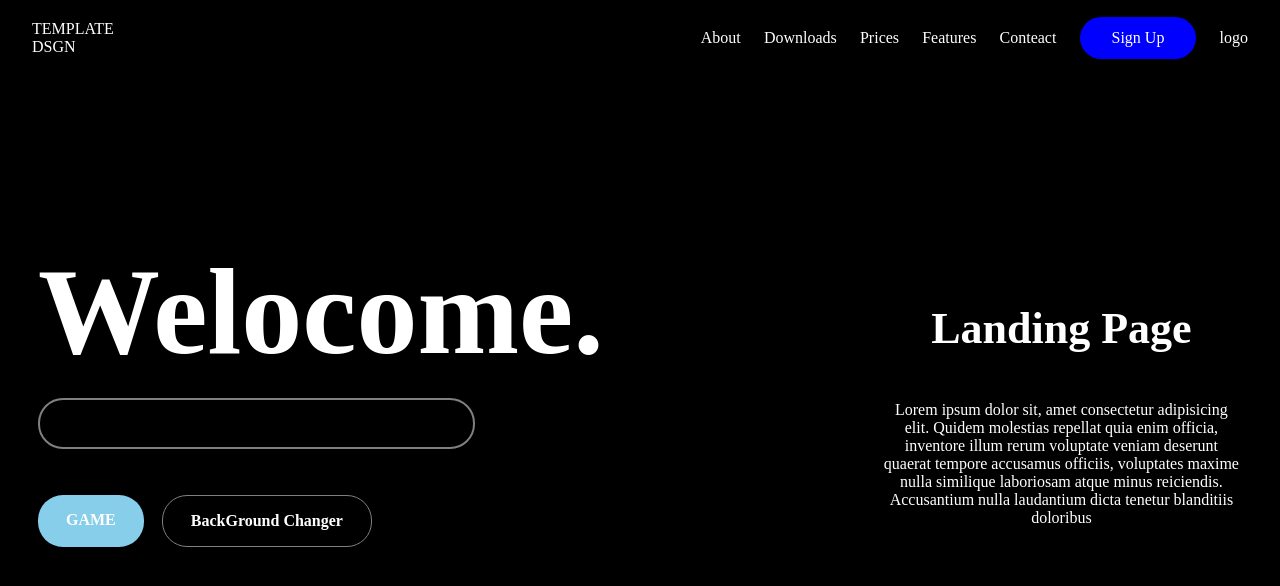
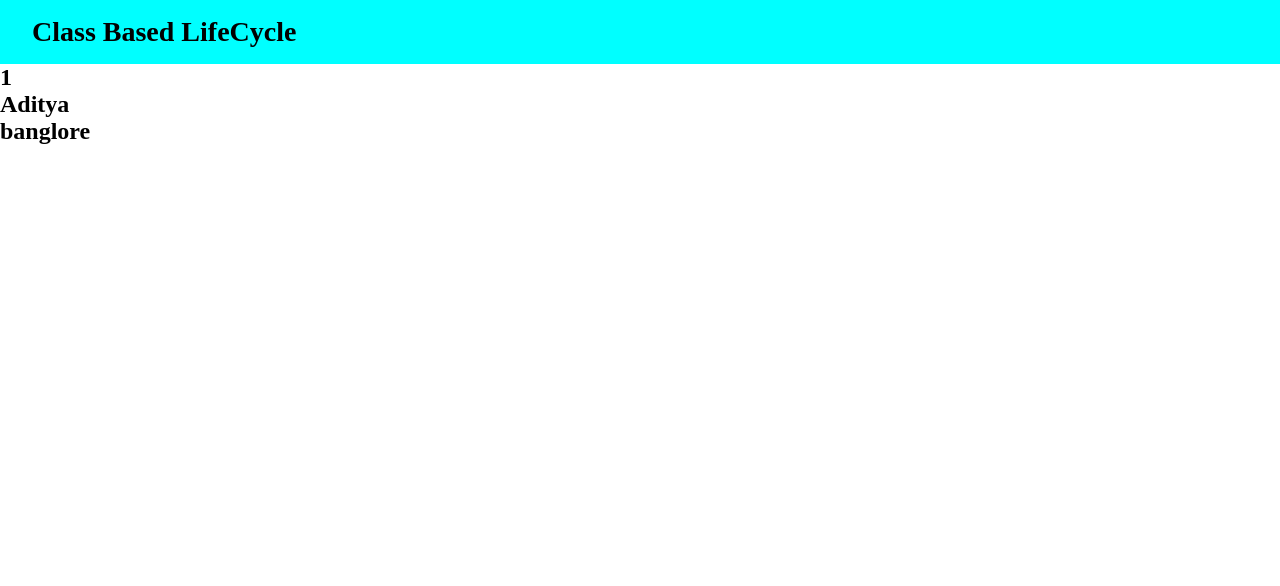
Before and after one commit to Adityakr3/React-Project, a React (Vite) app: page / in a window 1280 px wide. Shown: the top 586 px of the page. Built offline with nearby package versions, Linux system fonts and the light colour scheme.

Commit message:
react life cycle

```diff
--- a/src/App.jsx
+++ b/src/App.jsx
@@ -1,38 +1,41 @@
-import React from "react";
-// import { CountContextWrapper } from "./countContext";
-// import { StudentContextWrapper } from "./studentContext";
+// import React from "react";
+// // import { CountContextWrapper } from "./countContext";
+// // import { StudentContextWrapper } from "./studentContext";
 
-import "./index.css"
-// import Child1 from "./Child1";
-// import UseReducerHook from "./useReducer/UseReducerHook";
-import Game from "./Moving Game/Game";
-import { BackGroundChange } from "./BackGroundChange/BackGroundChange.jsx";
-import LandingPage from "./LandingPage/LandingPage.jsx";
-import { BrowserRouter, Routes, Route, NavLink } from "react-router-dom";
-import Signup from "./LandingPage/signUp.jsx";
-import Career from "./LandingPage/Career.jsx";
-import About from "./LandingPage/About.jsx";
-import Product from "./components/Product.jsx";
+import ClassBasedLifeCycle from "./components/ClassBasedLifeCycle";
+
+// import "./index.css"
+// // import Child1 from "./Child1";
+// // import UseReducerHook from "./useReducer/UseReducerHook";
+// import Game from "./Moving Game/Game";
+// import { BackGroundChange } from "./BackGroundChange/BackGroundChange.jsx";
+// import LandingPage from "./LandingPage/LandingPage.jsx";
+// import { BrowserRouter, Routes, Route, NavLink } from "react-router-dom";
+// import Signup from "./LandingPage/signUp.jsx";
+// import Career from "./LandingPage/Career.jsx";
+// import About from "./LandingPage/About.jsx";
+// import Product from "./components/Product.jsx";
 const App = () => {
 
    const NavStyle = {
       color: "white"
    }
    return (
-      <BrowserRouter>
-         <div className="Nav">
-         </div>
-         <Routes>
-            <Route path="background" element={<BackGroundChange />} >
-               <Route path="career" element={<Career />} />
-               <Route path="about" element={<About />} />
-            </Route>
-            <Route path="/" element={<LandingPage />} />
-            <Route path="/Game" element={<Game />}/>
-            <Route path="/sign" element={<Signup />} />
-            <Route path="/product/:id" element={<Product/>} />
-         </Routes>
-      </BrowserRouter>
+      <ClassBasedLifeCycle address="banglore"/>
+      // <BrowserRouter>
+      //    <div className="Nav">
+      //    </div>
+      //    <Routes>
+      //       <Route path="background" element={<BackGroundChange />} >
+      //          <Route path="career" element={<Career />} />
+      //          <Route path="about" element={<About />} />
+      //       </Route>
+      //       <Route path="/" element={<LandingPage />} />
+      //       <Route path="/Game" element={<Game />}/>
+      //       <Route path="/sign" element={<Signup />} />
+      //       <Route path="/product/:id" element={<Product/>} />
+      //    </Routes>
+      // </BrowserRouter>
 
    );
 };
--- /dev/null
+++ b/src/components/ClassBasedLifeCycle.jsx
@@ -0,0 +1,28 @@
+import React, { Component } from 'react'
+
+export class ClassBasedLifeCycle extends Component {
+
+    constructor(){
+        super()
+        this.state={count:1 , color:"cyan" , fontsize:"28px" , padding:"16px 32px"}
+        this.name = "Aditya"
+        this.address="patna"
+    }
+
+    static getDerivedStateFromProps(props ,state){
+       return {address:props.address}
+    }
+
+  render() {
+    return (
+      <div>
+        <h1 style={{background:this.state.color , fontSize:this.state.fontsize , padding:this.state.padding}} >Class Based LifeCycle </h1>
+        <h2>{this.state.count}</h2>
+        <h2>{this.name}</h2>
+        <h2>{this.props.address ? this.props.address: this.address}</h2>
+      </div>
+    )
+  }
+}
+
+export default ClassBasedLifeCycle
```
